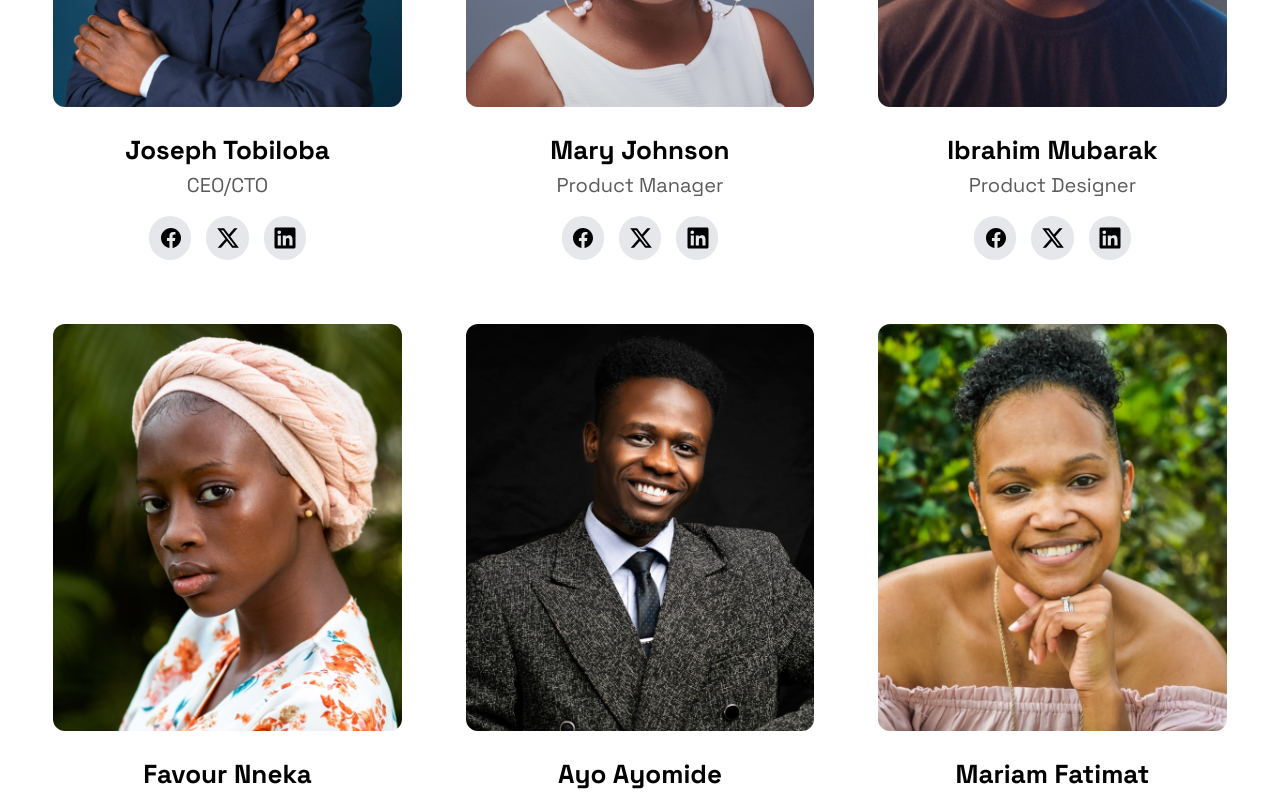
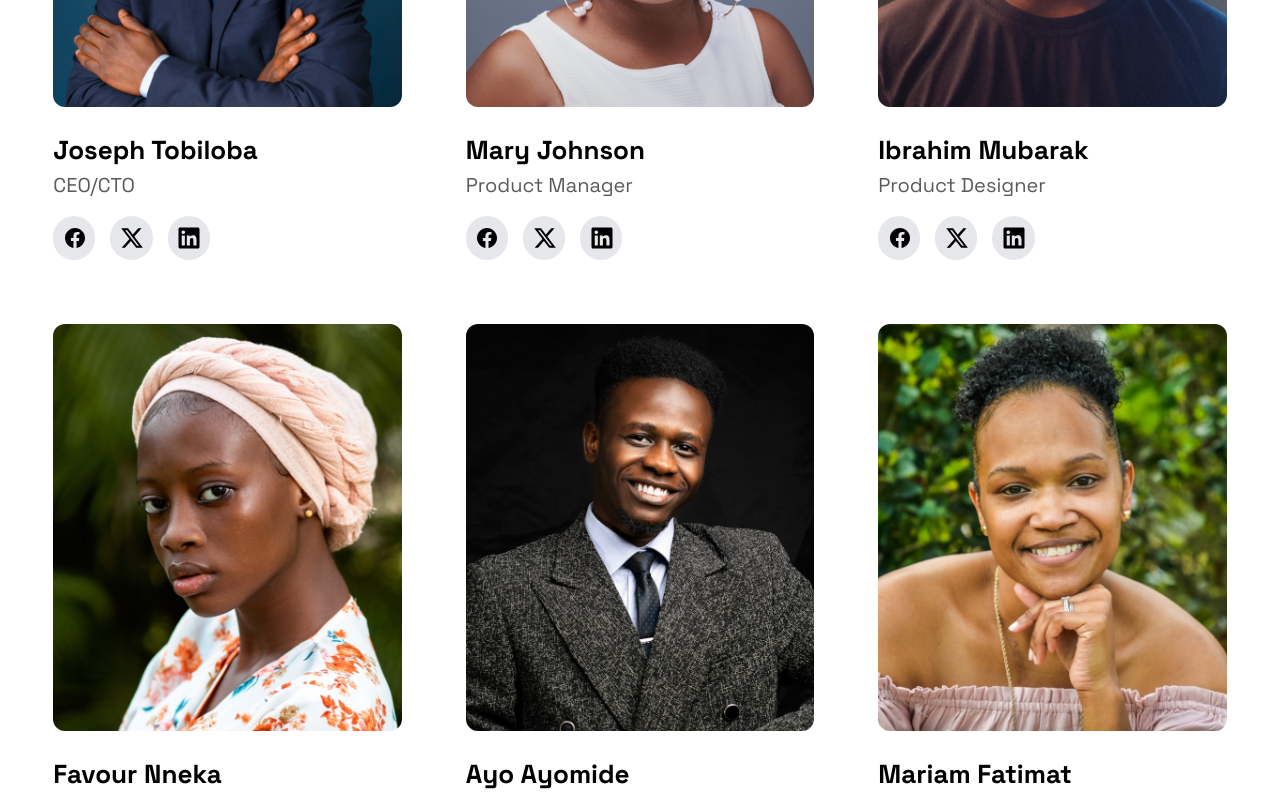
Before and after one commit to braitcode/dph-frontend, a React (Vite) app: page /about in a window 1280 px wide. Shown: the part 2460-3259 px from the top of the page. Built offline with nearby package versions, Linux system fonts and the light colour scheme.

Commit message:
worked on alignment

```diff
--- a/src/components/ServicesC.jsx
+++ b/src/components/ServicesC.jsx
@@ -31,7 +31,7 @@ const ServicesC = () => {
                             <Button size="medium">
                                 <span className="md:text-[15px] text-[10px]">Book a consultant</span>
                             </Button>
-                        </div>``
+                        </div>
                     </Link>
                 </div>
             </div>
--- a/src/components/Team.jsx
+++ b/src/components/Team.jsx
@@ -20,13 +20,13 @@ const Team = () => {
                         return (
                             <div key={id}>
                                 <img className='rounded-xl w-full mb-6' src={image} alt="" />
-                                <h3 className='font-bold xl:text-[26px] text-center' >
+                                <h3 className='font-bold xl:text-[26px]' >
                                     {name}
                                 </h3>
-                                <p className='xl:text-[20px] text-[#5A5A5A] text-center'>
+                                <p className='xl:text-[20px] text-[#5A5A5A]'>
                                     {skill}
                                 </p>
-                                <div className='flex gap-[15px] mt-4 justify-center'>
+                                <div className='flex gap-[15px] mt-4'>
                                     <div className='bg-gray-200 w-[42.15px] rounded-3xl p-[0.6rem]'>
                                         <RiFacebookCircleFill className='' size={24} />
                                     </div>
```
Also changed, not shown: src/components/Testimonial.jsx (+6 -9 lines).
